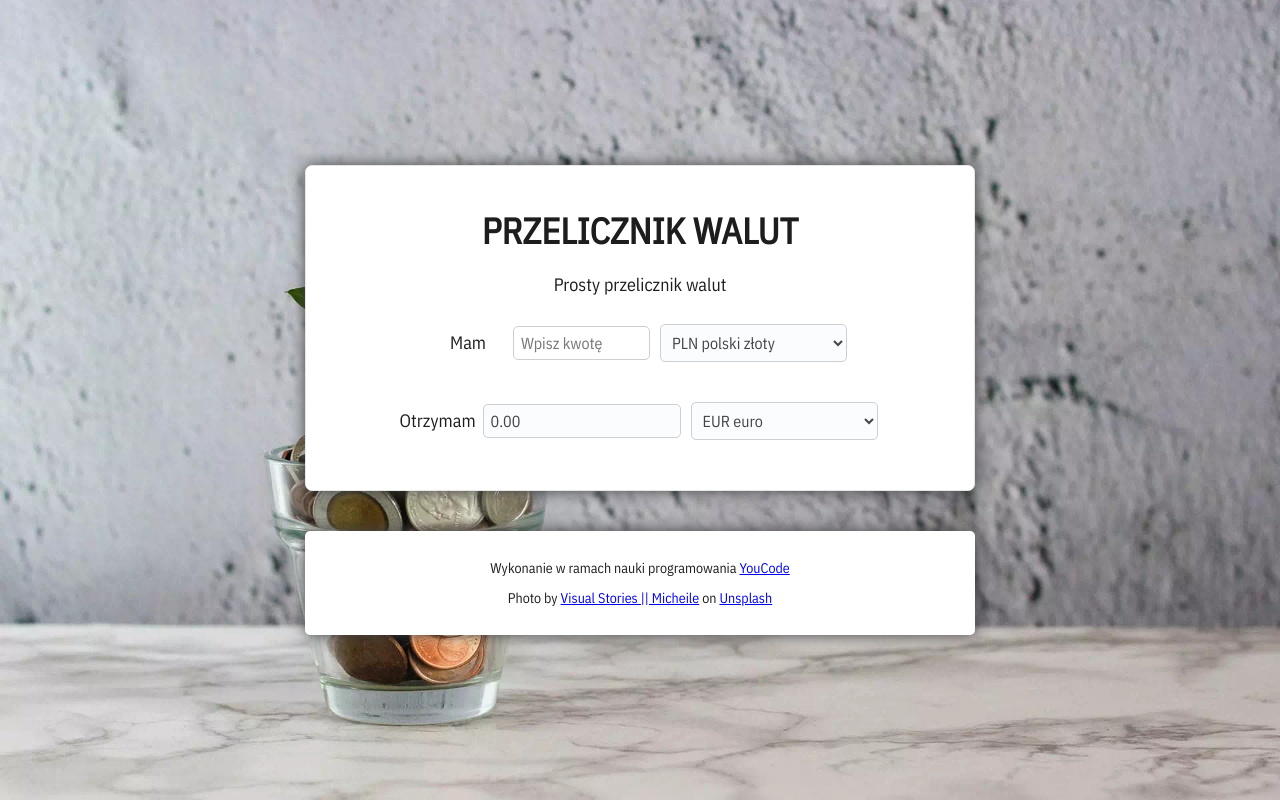
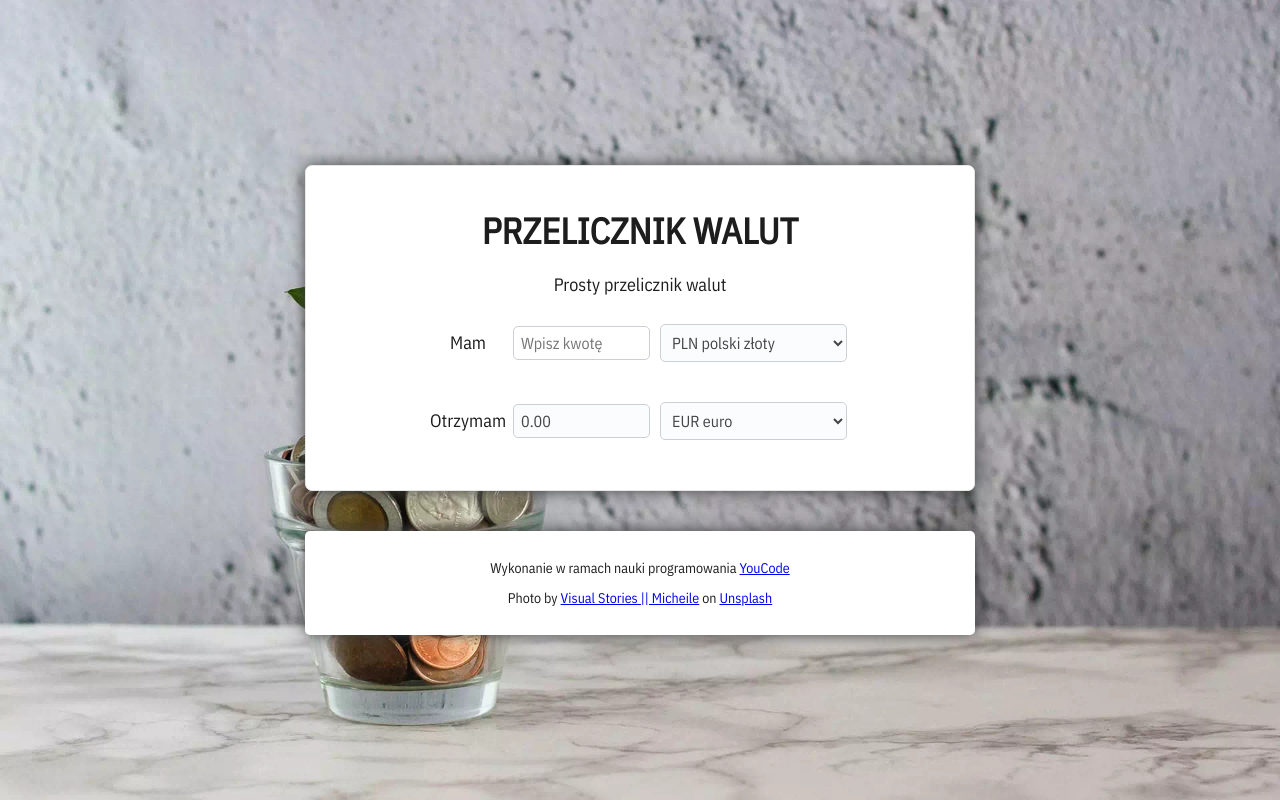
Before and after one commit to Maciej86/currency-conventer-react, a React (Create React App) app: page / in a window 1280 px wide. Built offline with nearby package versions, Linux system fonts and the light colour scheme.

Commit message:
Breakdown of the module Form

```diff
--- /dev/null
+++ b/src/Currency/index.js
@@ -0,0 +1,46 @@
+import { currencies } from "../Form/currencies";
+import "./style.css";
+
+const Currency = ({
+	label,
+	placeholder,
+	readOnly,
+	value,
+	onChangeValue,
+	onSelectChange,
+	selectValue,
+}) => {
+	return (
+		<div className="currency">
+			<label htmlFor={label} className="currency__label">
+				{label}
+			</label>
+			<input
+				value={value}
+				onChange={onChangeValue}
+				id={label}
+				type="number"
+				min="1"
+				max="10000000"
+				step="0.01"
+				className="currency__control"
+				placeholder={placeholder}
+				readOnly={readOnly}
+			/>
+
+			<select
+				onChange={onSelectChange}
+				value={selectValue}
+				className="currency__control"
+			>
+				{Object.keys(currencies).map((currency) => (
+					<option key={currency} value={currency}>
+						{currencies[currency].label}
+					</option>
+				))}
+			</select>
+		</div>
+	);
+};
+
+export default Currency;
--- a/src/Form/index.js
+++ b/src/Form/index.js
@@ -1,6 +1,6 @@
 import { useState } from "react";
+import Currency from "../Currency";
 import { currencies } from "./currencies";
-import "./style.css";
 
 const Form = () => {
 	const [currentValue, setCurrentValue] = useState("");
@@ -34,58 +34,22 @@ const Form = () => {
 
 	return (
 		<form>
-			<div className="currency">
-				<label htmlFor="iHave" className="currency__label">
-					Mam
-				</label>
-				<input
-					value={currentValue}
-					onChange={onCurrentValue}
-					id="ihave"
-					type="number"
-					min="1"
-					max="10000000"
-					step="0.01"
-					className="currency__control"
-					placeholder="Wpisz kwotę"
-				/>
-
-				<select
-					onChange={onSourceCurrencyChange}
-					value={sourceCurrency}
-					className="currency__control"
-				>
-					{Object.keys(currencies).map((currency) => (
-						<option key={currency} value={currency}>
-							{currencies[currency].label}
-						</option>
-					))}
-				</select>
-			</div>
-			<div className="currency">
-				<label htmlFor="iWillGet" className="currency__label">
-					Otrzymam
-				</label>
-				<input
-					value={getTargetValue().toFixed(2)}
-					id="iWillGet"
-					type="text"
-					className="currency__control"
-					readOnly
-				/>
-
-				<select
-					onChange={onTargetCurrencyChange}
-					value={targetCurrency}
-					className="currency__control"
-				>
-					{Object.keys(currencies).map((currency) => (
-						<option key={currency} value={currency}>
-							{currencies[currency].label}
-						</option>
-					))}
-				</select>
-			</div>
+			<Currency
+				label="Mam"
+				placeholder="Wpisz kwotę"
+				readOnly={false}
+				value={currentValue}
+				onChangeValue={onCurrentValue}
+				onSelectChange={onSourceCurrencyChange}
+				selectValue={sourceCurrency}
+			/>
+			<Currency
+				label="Otrzymam"
+				readOnly={true}
+				value={getTargetValue().toFixed(2)}
+				onSelectChange={onTargetCurrencyChange}
+				selectValue={targetCurrency}
+			/>
 		</form>
 	);
 };
```
Also changed, not shown: src/Currency/style.css (renamed from src/Form/style.css).
